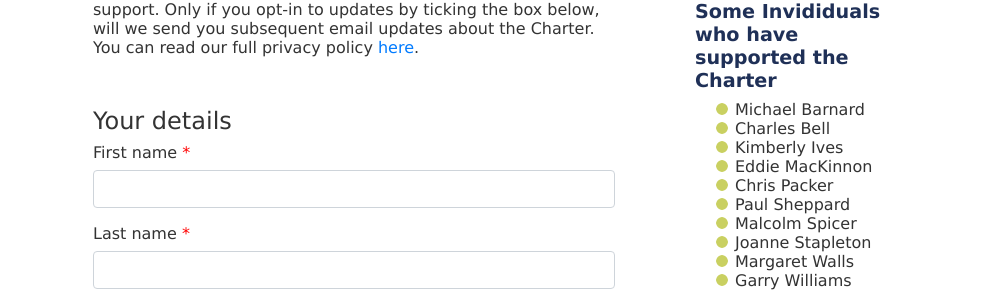
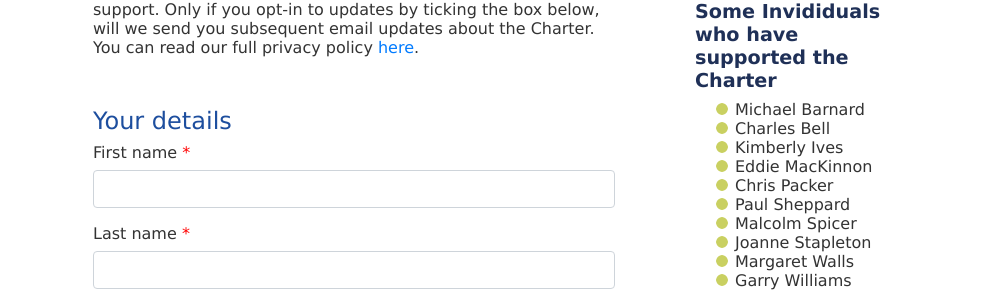
Before and after one commit to winchestercyclingcharter/winchestercyclingcharter.github.io, a Jekyll site: the page built from ind-page.md, in a window 1280 px wide. Shown: the part 415-715 px from the top of the page, without its empty margins (148-1131 px from the left). Built offline with Jekyll 4.4.1, drawn with Linux system fonts in a browser that asks for light colours; nearby versions of some CDN libraries.

Commit message:
colour form section headings

```diff
--- a/assets/css/main.scss
+++ b/assets/css/main.scss
@@ -57,6 +57,9 @@ h4 {
   color: $lower-heading-color;
   font-weight: 700;
   font-size: 1rem;
+}
+legend {
+  color: $title-text-color;
 }
 #cycling-bold {
   font-family: franklingothic-demi;
```
